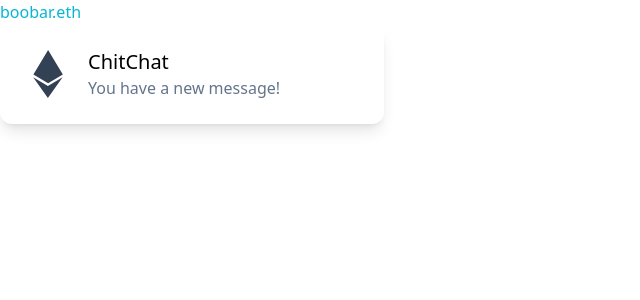
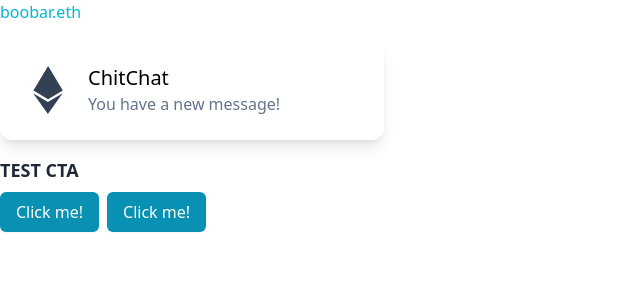
Before and after one commit to changbobbyliu/dev, a Next.js app: page / in a window 1280 px wide. Shown: the top 300 px of the page, without its empty margins (0-640 px from the left). Built offline with nearby package versions, Linux system fonts and the light colour scheme.

Commit message:
tailwind setup

```diff
--- a/src/pages/index.tsx
+++ b/src/pages/index.tsx
@@ -1,8 +1,7 @@
 import Head from "next/head";
 import ethereumSVG from "@/assets/ethereum.svg";
 
-import { Text } from "@/ui/components/Text.component";
-import { Card } from "@/ui/components/Card.component";
+import { Button, Text, Card } from "@/ui/components";
 
 export default function Home() {
 	return (
@@ -14,11 +13,14 @@
 			</Head>
 			<main className="container mx-auto">
 				<Text>boobar.eth</Text>
-        <Card
-          title="ChitChat"
-          subtitle="You have a new message!"
-          leftIcon={ethereumSVG}
-        />
+				<div className="py-4">
+					<Card title="ChitChat" subtitle="You have a new message!" leftIcon={ethereumSVG} />
+				</div>
+				<h1 className="font-bold uppercase text-gray-800 text-lg">Test CTA</h1>
+				<div className="flex py-2 space-x-2">
+					<Button title="Click me!" action={() => alert("Clicked!")} containerClassName="bg-" />
+					<Button title="Click me!" action={() => alert("Clicked!")} />
+				</div>
 			</main>
 		</>
 	);
--- /dev/null
+++ b/src/ui/components/Button.component.tsx
@@ -0,0 +1,21 @@
+import { FC } from "react";
+
+type TProps = {
+	leftIcon?: string;
+	title: string;
+	action: () => void;
+	containerClassName?: string;
+};
+
+export const Button: FC<TProps> = ({ title, action, containerClassName }) => {
+	return (
+		<span
+			className={`px-4 py-2 rounded-md bg-cyan-600 shadow-sm text-white cursor-pointer hover:bg-cyan-500 transition-colors ${
+				containerClassName || ""
+			}`}
+			onClick={action}
+		>
+			{title}
+		</span>
+	);
+};
--- /dev/null
+++ b/src/ui/components/index.ts
@@ -0,0 +1,3 @@
+export { Button } from "./Button.component";
+export { Card } from "./Card.component";
+export { Text } from "./Text.component";
```
Also changed, not shown: 2 other files (tests, documents, lock files or other folders). Lines whose indentation alone changed are shown as unchanged.
